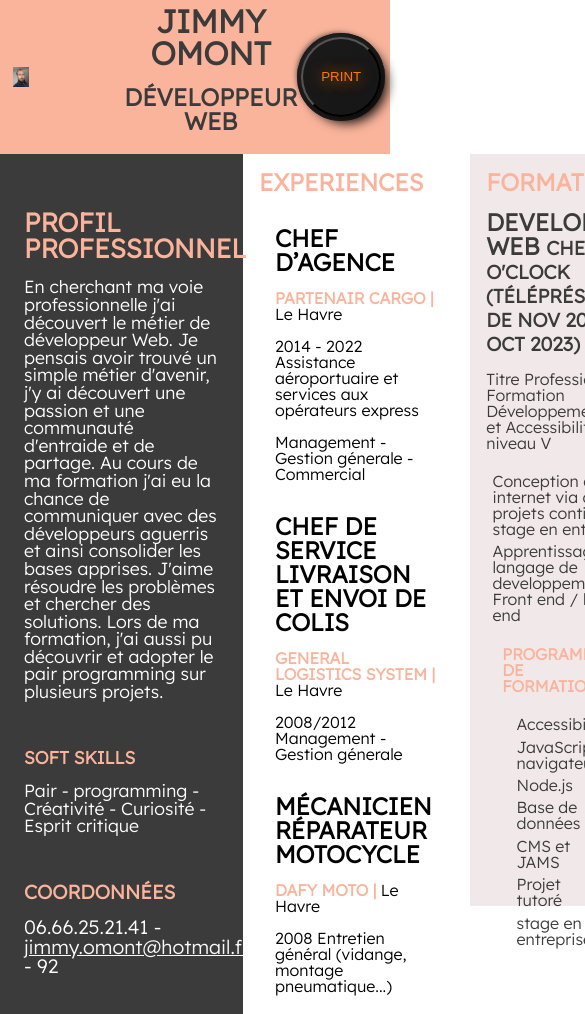
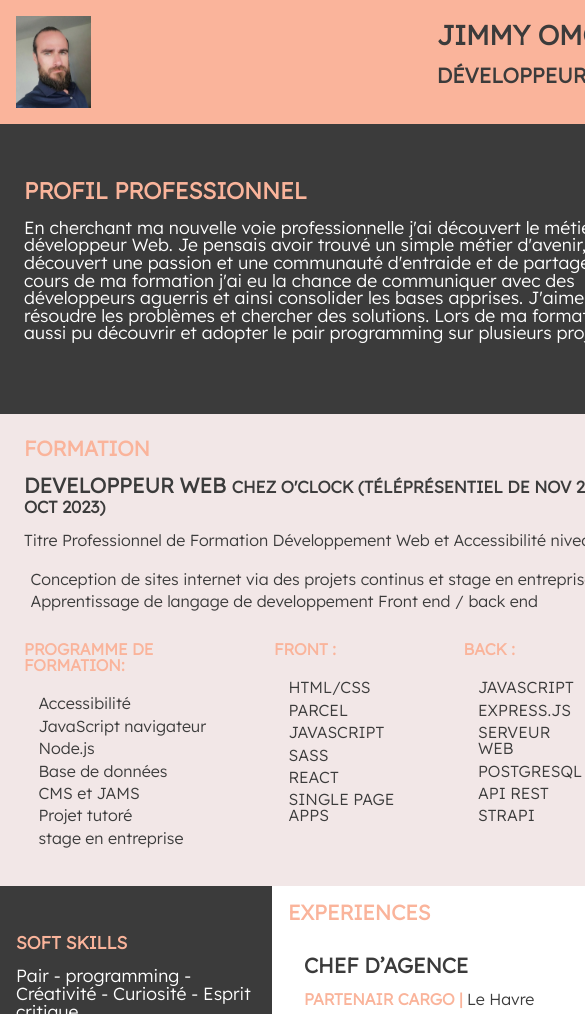
Before and after one commit to jimmyomont/CV-Omont-Jimmy, a website built with Parcel: page src/index.html in a window 390 px wide. Shown: the top 1014 px of the page, 585 px wide, since content can reach past the window. Built offline with nearby package versions, Linux system fonts and the light colour scheme.

Commit message:
responsive

```diff
--- a/src/index.html
+++ b/src/index.html
@@ -11,19 +11,21 @@
     <link href="https://fonts.googleapis.com/css2?family=Lexend+Deca:wght@300&display=swap" rel="stylesheet">
     <title>CV Jimmy OMONT</title>
 </head>
-
 <body>
     <header>
         <section class="bandeau">
-            <!-- bandeau titre et photo + couleur  -->
-            <article class="bandeau__img"><img src="/src/img/IMG_20200629_120146_cleanup.jpg" alt=""></article>
-            <article class="bandeau__title"><span class="bold">
+            <article class="bandeau__imgBlock">
+                <img class="bandeau__img" src="/src/img/IMG_20200629_120146_cleanup.jpg" alt="">
+            </article>
+            <article class="bandeau__title">
+                <span class="bold">
                 <h1>JIMMY OMONT</h1>
+                <h2>Développeur web</h2>
                 </span>
-                <h2 class="bold">Développeur web</h2>
             </article>
-            <article class="btnMarge">
-                <div  class="boutonPrint ">
+            <section class="hidden">
+                <article class="btnMarge contour">
+                    <div  class="boutonPrint">
                         <form>
                             <input class="effet" type="button" value="print" onClick="window.print()">
                         </form>
@@ -31,38 +33,124 @@
                 </article>
             </section>
 
+        </section>
+
+        <section class="mobile__informations">
+            <div class="information__style">
+                <span class="bold  peachColor">
+                    <h2>Profil professionnel </h2>
+                </span>
+                <p">En cherchant ma nouvelle voie professionnelle j'ai découvert le métier de développeur Web. Je pensais avoir trouvé un simple métier d'avenir, j'y ai découvert une passion et une communauté d'entraide et de partage. Au cours de ma formation j'ai eu la chance de communiquer avec des développeurs aguerris et ainsi consolider les bases apprises. J'aime résoudre les problèmes et chercher des solutions. Lors de ma formation, j'ai aussi pu découvrir et adopter le pair programming sur plusieurs projets.</p>
+            </div>
+        </section>
+
+        <section class="formationMobile">
+            <section class="formation">
+                    <span class="bold  peachColor">
+                        <h2>Formation</h2>
+                    </span>
+
+                        <article>
+                            <span>
+                                <h2  class="bold">developpeur web <span class="smallDesc">Chez O'CLOCK (téléprésentiel de Nov 2022 à
+                                        Oct 2023)</span> </h2>
+                            </span>
+                            <p>Titre Professionnel de Formation Développement Web et Accessibilité niveau V</p>
+
+                            <ul>
+                                <li>Conception de sites internet via des projets continus et stage en entreprise</li>
+                                <li>Apprentissage de langage de developpement Front end / back end</li>
+                            </ul>
+
+                            <div class="formation__flex">
+                                <span class="formation__list">
+                                    <span class="bold  peachColor">
+                                        <h3>Programme de formation:</h3>
+                                    </span>
+                                    <ul class="formation__section">
+                                        <li>Accessibilité</li>
+                                        <li>JavaScript navigateur</li>
+                                        <li>Node.js</li>
+                                        <li>Base de données</li>
+                                        <li>CMS et JAMS</li>
+                                        <li>Projet tutoré</li>
+                                        <li>stage en entreprise</li>
+                                    </ul>
+                                </span>
+                                <span class="formation__list">
+                                    <span class="bold  peachColor">
+                                        <h3>Front :</h3>
+                                    </span>
+                                    <ul class="formation__section">
+                                        <li>HTML/CSS</li>
+                                        <li>PARCEL</li>
+                                        <li>JAVASCRIPT</li>
+                                        <li>SASS</li>
+                                        <li>REACT</li>
+                                        <li>SINGLE PAGE APPS</li>
+                                    </ul>
+                                </span>
+                                <span class="formation__list">
+                                    <span class="bold  peachColor">
+                                        <h3>Back :</h3>
+                                    </span>
+                                    <ul class="formation__section">
+                                        <li>JAVASCRIPT</li>
+                                        <li>EXPRESS.JS</li>
+                                        <li>SERVEUR WEB</li>
+                                        <li>POSTGRESQL</li>
+                                        <li>API REST</li>
+                                        <li>STRAPI</li>
+                                    </ul>
+                                </span>
+                                <span class="formation__list">
+                                    <span class="bold  peachColor">
+
+                                    </span>
+                                    <ul class="formation__section">
+
+                                    </ul>
+                                </span>
+                            </div>
+                        </article>
+
+
+            </section>
+
+        </section>
     </header>
-    <main class="column">
-        <!-- deux partie gauche et droite  -->
 
+
+
+    <main>
             <section class="information">
             <article>
-                <div class="information__style">
-                    <span class="bold redColor">
+                <div class="information__style hidden">
+                    <span class="bold  peachColor">
                         <h2>Profil professionnel </h2>
                     </span>
-                    <p class="information__para">En cherchant ma voie professionnelle j'ai découvert le métier de développeur Web. Je pensais avoir trouvé un simple métier d'avenir, j'y ai découvert une passion et une communauté d'entraide et de partage. Au cours de ma formation j'ai eu la chance de communiquer avec des développeurs aguerris et ainsi consolider les bases apprises. J'aime résoudre les problèmes et chercher des solutions. Lors de ma formation, j'ai aussi pu découvrir et adopter le pair programming sur plusieurs projets.</p>
-                    <!-- J'ai hate de mettre en pratique toutes mes connaissances acquises durant ma formation dev. </p> -->
-
+                    <p>En cherchant ma voie professionnelle j'ai découvert le métier de développeur Web. Je pensais avoir trouvé un simple métier d'avenir, j'y ai découvert une passion et une communauté d'entraide et de partage. Au cours de ma formation j'ai eu la chance de communiquer avec des développeurs aguerris et ainsi consolider les bases apprises. J'aime résoudre les problèmes et chercher des solutions. Lors de ma formation, j'ai aussi pu découvrir et adopter le pair programming sur plusieurs projets.</p>
                 </div>
 
                 <div class="information__style">
-                    <span class="bold redColor">
+                    <span class="bold  peachColor">
                         <h3>soft skills</h3>
                     </span>
                     <p>
                         Pair - programming - Créativité - Curiosité - Esprit critique</p>
 
                 <div class="information__style">
-                    <span class="bold redColor">
+                    <span class="bold  peachColor">
                         <h3>Coordonnées</h3>
                     </span>
                         <p>06.66.25.21.41 - <a href="mailto:jimmy.omont@hotmail.fr">jimmy.omont@hotmail.fr</a>  - 92</p>
                 </div>
-                <div class="information__style liensHidden">
-                    <span class="bold redColor ">
+
+                <div class="information__style">
+                    <span class="bold peachColor">
                         <h3>labo, profil, portfolio & sites</h3>
                     </span>
+
                     <span class="liens">
                             <a href="https://jimmyomont.github.io/" target="_blank"> Github<a class="smallDesc"> (Portfolio et labo) - </a></a>
                             <a href="https://codepen.io/jimmy76" target="_blank">Codepen<a class="smallDesc"> (Labo) - </a></a>
@@ -76,64 +164,61 @@
                     </span>
                     </div>
                 <div class="information__style">
-                    <span class="bold redColor">
+                    <span class="bold  peachColor">
                         <h3>Loisirs et interêts </h3>
                     </span>
                         <p>Broderie - Canoë - Pêche</p>
                 </div>
 
 
-                <div class="information__qrCode">
-                    <span class="information__style bold redColor">
+                <!-- <div class="information__qrCode">
+                    <span class="information__style bold ">
                         <h3>liens : labo, profil et portfolio</h3>
                     </span>
-                </div>
+                </div> -->
 
             </article>
             </section>
 
-            <article class="experience__formation">
-
-                <span class="bold redColor">
+            <section class="experience">
+                        <span class="bold  peachColor">
                             <h2>Experiences</h2>
                         </span>
-
                         <span>
                             <div class="experience__contenu">
                                 <h2 class="bold">Chef d’agence</h2>
-                        <h3><span class="bold redColor">PARTENAIR CARGO |</span> Le Havre</h3>
+                                <h3><span class="bold  peachColor">PARTENAIR CARGO |</span> Le Havre</h3>
                                 <p>2014 - 2022 Assistance aéroportuaire et services aux opérateurs express</p>
                                 <p>Management - Gestion génerale - Commercial</p>
                             </div>
                             <div class="experience__contenu">
                                 <h2 class="bold">Chef de service Livraison et envoi de colis</h2>
-                        <h3><span class="bold redColor">GENERAL LOGISTICS SYSTEM |</span> Le Havre</h3>
+                                <h3><span class="bold  peachColor">GENERAL LOGISTICS SYSTEM |</span> Le Havre</h3>
                                 <p>2008/2012 Management - Gestion génerale</p>
                             </div>
                             <div class="experience__contenu">
                                 <h2 class="bold">Mécanicien réparateur motocycle </h2>
-                        <h3><span class="bold redColor">DAFY MOTO |</span> Le Havre</h3>
+                                <h3><span class="bold  peachColor">DAFY MOTO |</span> Le Havre</h3>
                                 <p>2008 Entretien général (vidange, montage pneumatique...)</p>
                             </div>
                             <div class="experience__contenu ">
                                 <h2 class="bold color">Contrôleur qualité</h2>
-                        <h3><span class="bold redColor">SGS France |</span> Le Havre</h3>
+                                <h3><span class="bold  peachColor">SGS France |</span> Le Havre</h3>
                                 <p>2007 Contrôle des marchandises avant affrètement</p>
                                 <p>Préparateur de commandes, Manutentionnaire, préparateur de salon
                                     missions d’intérim Le Havre 2005/2007</p>
                             </div>
                         </span>
-            </article>
-
-        <section class="experience">
-            <article class="experience__formation">
-                <span class="bold redColor">
+            </section>
+            <section class="hidden">
+                <section class="formation">
+                        <span class="bold  peachColor">
                             <h2>Formation</h2>
                         </span>
+
                             <article>
-                    <div class="experience__card">
-                        <span class="bold experience__title">
-                            <h2>developpeur web <span class="smallDesc">Chez O'CLOCK (téléprésentiel de Nov 2022 à
+                                <span>
+                                    <h2  class="bold">developpeur web <span class="smallDesc">Chez O'CLOCK (téléprésentiel de Nov 2022 à
                                             Oct 2023)</span> </h2>
                                 </span>
                                 <p>Titre Professionnel de Formation Développement Web et Accessibilité niveau V</p>
@@ -141,16 +226,14 @@
                                 <ul>
                                     <li>Conception de sites internet via des projets continus et stage en entreprise</li>
                                     <li>Apprentissage de langage de developpement Front end / back end</li>
-
                                 </ul>
 
-
-                        <div class="experience__listed">
-                            <span class="experience__list">
-                                <span class="bold redColor">
+                                <div class="formation__flex">
+                                    <span class="formation__list">
+                                        <span class="bold  peachColor">
                                             <h3>Programme de formation:</h3>
                                         </span>
-                                <ul class="experience__section">
+                                        <ul class="formation__section">
                                             <li>Accessibilité</li>
                                             <li>JavaScript navigateur</li>
                                             <li>Node.js</li>
@@ -160,11 +243,11 @@
                                             <li>stage en entreprise</li>
                                         </ul>
                                     </span>
-                            <span class="experience__list">
-                                <span class="bold redColor">
+                                    <span class="formation__list">
+                                        <span class="bold  peachColor">
                                             <h3>Front :</h3>
                                         </span>
-                                <ul class="experience__section">
+                                        <ul class="formation__section">
                                             <li>HTML/CSS</li>
                                             <li>PARCEL</li>
                                             <li>JAVASCRIPT</li>
@@ -173,11 +256,11 @@
                                             <li>SINGLE PAGE APPS</li>
                                         </ul>
                                     </span>
-                            <span class="experience__list">
-                                <span class="bold redColor">
+                                    <span class="formation__list">
+                                        <span class="bold  peachColor">
                                             <h3>Back :</h3>
                                         </span>
-                                <ul class="experience__section">
+                                        <ul class="formation__section">
                                             <li>JAVASCRIPT</li>
                                             <li>EXPRESS.JS</li>
                                             <li>SERVEUR WEB</li>
@@ -186,32 +269,27 @@
                                             <li>STRAPI</li>
                                         </ul>
                                     </span>
-                            <span class="experience__list">
-                                <span class="bold redColor">
+                                    <span class="formation__list">
+                                        <span class="bold  peachColor">
 
                                         </span>
-                                <ul class="experience__section">
+                                        <ul class="formation__section">
 
                                         </ul>
                                     </span>
                                 </div>
-                    </div>
-                </article>
-
                             </article>
 
 
-            <div class="footerFlex">
-                <p>GitHub</p><img class="qrc" src="/QRcode/github.png">
-                <p>CodePen</p><img class="qrc" src="/QRcode/codepen.png">
-                <p>LinkedIn</p><img class="qrc" src="/QRcode/qr-code.png">
-            </div>
                 </section>
 
+            </section>
     </main>
-    <footer>
 
-    </footer>
+
+
+
 </body>
 
+
 </html>
--- a/src/scss/_global.scss
+++ /dev/null
@@ -1,77 +0,0 @@
-.column {
-    display: flex;
-}
-
-body {
-    font-family: 'Lexend Deca', sans-serif;
-
-}
-
-h1 {
-    font-size: 2em;
-    margin-bottom: 1rem;
-}
-h2 {
-    font-size: 1.5em;
-    padding-bottom: 1rem;
-}
-
-p {
-    padding-bottom: 1rem;
-}
-
-h3 {
-    padding-bottom: 1rem;
-}
-
-li {
-    margin: 0.4em;
-}
-
-.bold {
-    font-weight: bold;
-    text-transform: uppercase;
-}
-
-.redColor {
-    color: #fab49b;
-}
-img {
-    width: 20%;
-    margin-left: 0.5em;
-    display: block;
-}
-a {
-    color: rgb(250, 250, 250);
-    @media print {
-        color :black;
-        text-decoration:none;
-    }
-}
-.hidden {
-    display: none;
-    @media print {
-        display: block;
-    }
-}
-
-.liensHidden {
-    @media print {
-        display: none;
-    }
-}
-
-.footerFlex {
-    display: none;
-    @media print {
-    display: flex;
-    justify-content: space-between;
-    }
-
-}
-
-.qrc {
-    @media print {
-        width: 17%;
-    }
-}
--- a/src/scss/components/_bouton.scss
+++ b/src/scss/components/__btnPrint.scss
@@ -1,17 +1,23 @@
+.contour {
+    border-radius: 3rem;
+    box-shadow: 5px 5px 10px #101010, -3px -3px 6px #404040;
+    background: linear-gradient(145deg, #2b2b2b, #242424);
+    display: flex;
+    height: 6rem;
+    width: 6rem;
+;
+}
 
 .boutonPrint {
     justify-content: center;
     border-radius: 2.75rem;
     align-items: center;
-    box-shadow: inset 5px 5px 10px #101010, inset -3px -3px 6px #353535;
+    box-shadow: inset 5px 5px 10px #101010, inset -3px -3px 6px #404040;
     background: #282828;
     display: flex;
     margin: auto;
     height: 5.5rem;
     width: 5.5rem;
-    @media print {
-      display: none;
-    }
 }
 
 .effet {
@@ -23,7 +29,7 @@
     align-items: center;
     background: linear-gradient(145deg, #1a1a1a, #161616);
     box-shadow: inset 6px 6px 12px #0a0a0a00, inset -3px -3px 6px #26262600, 6px 6px 12px #0a0a0a, -3px -3px 6px #262626;
-    transition: box-shadow 1s ease-in-out, color 3s , text-shadow 1s 0.70s;
+    transition: box-shadow 0.5s ease-in-out, color 3s, text-shadow 1s 0.30s;
     display: flex;
     height: 5rem;
     width: 5rem;
@@ -38,10 +44,3 @@
     cursor: pointer;
     color: rgb(54, 38, 23);
 }
-
-  .btnMarge {
-    // margin-top: 5rem;
-    @media print {
-      display: none;
-    }
-  }
--- a/src/scss/components/_header.scss
+++ b/src/scss/components/_bandeau.scss
@@ -1,19 +1,30 @@
+@use '../components/mixin';
 .bandeau {
+    min-width: 39em;
     display: flex;
     align-items: center;
     justify-content: space-between;
-    padding: 0.3rem;
+    padding: 1rem;
     background-color: #fab49b;
-    text-align: center;
     color: rgb(59, 59, 59);
+    @include mixin.large {
+        padding: 0.3rem;
+      }
     @media print {
         border: 1px solid black;
         padding: 0;
     }
     &__img {
-        width: 35%;
+        display: block;
+        width: 60%;
+        @include mixin.large {
+            width: 35%;
+          }
     }
     &__title {
         margin-left: 2.5rem;
     }
+    &__imgBlock {
+        width: 20%;
+    }
 }
--- /dev/null
+++ b/src/scss/components/_experiences.scss
@@ -0,0 +1,27 @@
+@use '../components/mixin';
+
+.experience {
+    width: 65%;
+    color: rgb(59, 59, 59);
+    min-width: 21em;
+    padding: 1rem;
+    height: 45rem;
+    @include mixin.large {
+            min-width: 30em;
+        padding: 1rem;
+        height: 45rem;
+        }
+    &__contenu {
+        margin: 1rem;
+    }
+    &__list {
+        font-size: 1em;
+        padding: 1.5rem;
+
+    }
+    &__section {
+        margin-left: 0.5rem;
+        margin-bottom: 1rem;
+    }
+
+    }
--- /dev/null
+++ b/src/scss/components/_formations.scss
@@ -0,0 +1,28 @@
+@use '../components/mixin';
+.formation {
+    background-color: rgb(242, 231, 231);
+    color: rgb(59, 59, 59);
+    min-width: 39em;
+    padding: 1.5rem;
+    @include mixin.large {
+        min-width: 30em;
+        height: 48rem;
+    }
+    &__list {
+        font-size: 1em;
+        padding-right: 1.5rem;
+    }
+    &__section {
+        margin-left: 0.5rem;
+        margin-bottom: 1rem;
+    }
+    &__flex {
+        margin-top: 2em;
+        display: flex;
+    }
+    }
+.formationMobile{
+    @include mixin.large {
+        display: none;
+    }
+}
--- /dev/null
+++ b/src/scss/components/_informations.scss
@@ -0,0 +1,38 @@
+@use '../components/mixin';
+
+.information {
+    min-width: 15em;
+    min-height: 49rem;
+    width: 35%;
+    padding: 1rem;
+    padding-top: 0.5;
+    background-color: rgb(59, 59, 59);
+    color: white;
+    @include mixin.large {
+        width: 67%;
+    }
+    &__style {
+        font-size: 1.1em;
+        margin-bottom: 2rem;
+        margin-top: 2rem;
+
+        @include mixin.large {
+            display: block;
+        }
+    }
+
+    // &__liste{
+    //     margin-left: 2rem;
+    //     margin-bottom: 1rem;
+    // }
+
+    // &__qrCode {
+    //     display: none;
+    //     @media print {
+    //         display: block;
+    //         text-align: end;
+    //         margin-top: 4rem;
+    //         margin-right: 2rem;
+    //     }
+    // }
+}
--- /dev/null
+++ b/src/scss/components/_mixin.scss
@@ -0,0 +1,5 @@
+@mixin large {
+    @media screen and (min-width: 500px) {
+      @content;
+    }
+  }
--- /dev/null
+++ b/src/scss/components/_mobile.scss
@@ -0,0 +1,17 @@
+@use '../components/mixin';
+
+.mobile {
+
+    &__informations{
+        min-width: 39rem;
+    color: white;
+    padding: 1.5rem;
+    padding-top: 0.5;
+    background-color: rgb(59, 59, 59);
+    @include mixin.large {
+    display: none;
+  }
+
+}
+
+}
--- a/src/scss/components/_sectionInformation.scss
+++ /dev/null
@@ -1,42 +0,0 @@
-.information {
-
-    width: 50%;
-    padding: 1.5rem;
-    padding-top: 0.5;
-    background-color: rgb(59, 59, 59);
-    color: white;
-    @media print {
-        font-size: 1.1em;
-        padding-top: 2rem;
-        border: 1px solid black;
-        color: black;
-    }
-
-    &__style {
-        font-size: 1.1em;
-        margin-bottom: 2rem;
-        margin-top: 2rem;
-    }
-
-    &__liste{
-        margin-left: 2rem;
-        margin-bottom: 1rem;
-    }
-
-    &__qrCode {
-        display: none;
-        @media print {
-            display: block;
-            text-align: end;
-            margin-top: 4rem;
-            margin-right: 2rem;
-        }
-    }
-}
-
-.smallDesc {
-    font-size: 0.8em;
-}
-.liens{
-    line-height: 2rem;
-}
--- a/src/scss/components/_sectionXp.scss
+++ /dev/null
@@ -1,56 +0,0 @@
-.experience {
-    height: 100%;
-    // border: solid  1px;
-    width: 50%;
-
-    background-color: rgb(241, 233, 233);
-    color: rgb(59, 59, 59);
-    @media print {
-        // border: 1px solid black;
-        color: black;
-        }
-
-    &__card {
-        // border-bottom: solid black 1px;
-
-    }
-    &__listed {
-        width: 60%;
-        // border: 1px solid black;
-        display: flex;
-        justify-content: space-between;
-        padding-bottom: 2rem;
-    }
-
-    &__list {
-        font-size: 1em;
-        // border: 1px solid black;
-        padding-right: 1.5rem;
-        // border: 1px solid black;
-        border-radius: 5px;
-        padding: 1rem;
-    }
-
-    &__formation {
-    // border: 1px solid black;
-    border-radius: 5px;
-    padding: 1rem;
-    height: 45rem;
-    }
-
-    &__section {
-        margin-left: 0.5rem;
-        margin-bottom: 1rem;
-        @media print {
-            margin: 1em;
-            margin-left: 0;
-            }
-    }
-
-    &__contenu {
-        margin: 1rem;
-        @media print {
-        margin: 0;
-        }
-    }
-}
--- /dev/null
+++ b/src/scss/components/_style.scss
@@ -0,0 +1,54 @@
+@use '../components/mixin';
+body {
+    font-family: 'Lexend Deca', sans-serif;
+}
+h1 {
+    font-size: 1.7em;
+    margin-bottom: 1rem;
+}
+h2 {
+    font-size: 1.3em;
+    padding-bottom: 1rem;
+}
+
+p,h3{
+
+    padding-bottom: 1rem;
+}
+li {
+    margin: 0.4em;
+}
+.bold {
+    font-weight: bold;
+    text-transform: uppercase;
+}
+
+.peachColor {
+    color: #fab49b;
+}
+
+a {
+    color: rgb(250, 250, 250);
+    @media print {
+        color :black;
+        text-decoration:none;
+    }
+}
+
+main {
+    display: flex;
+}
+
+.smallDesc {
+    font-size: 0.8em;
+}
+.liens{
+    line-height: 2rem;
+}
+
+.hidden {
+    display: none;
+    @include mixin.large {
+        display: block;
+    }
+}
```
Also changed, not shown: src/scss/index.scss (+8 -5 lines), src/scss/_font.scss (deleted), src/scss/_mixin.scss (deleted), src/scss/_var.scss (deleted). Lines whose indentation alone changed are shown as unchanged.
